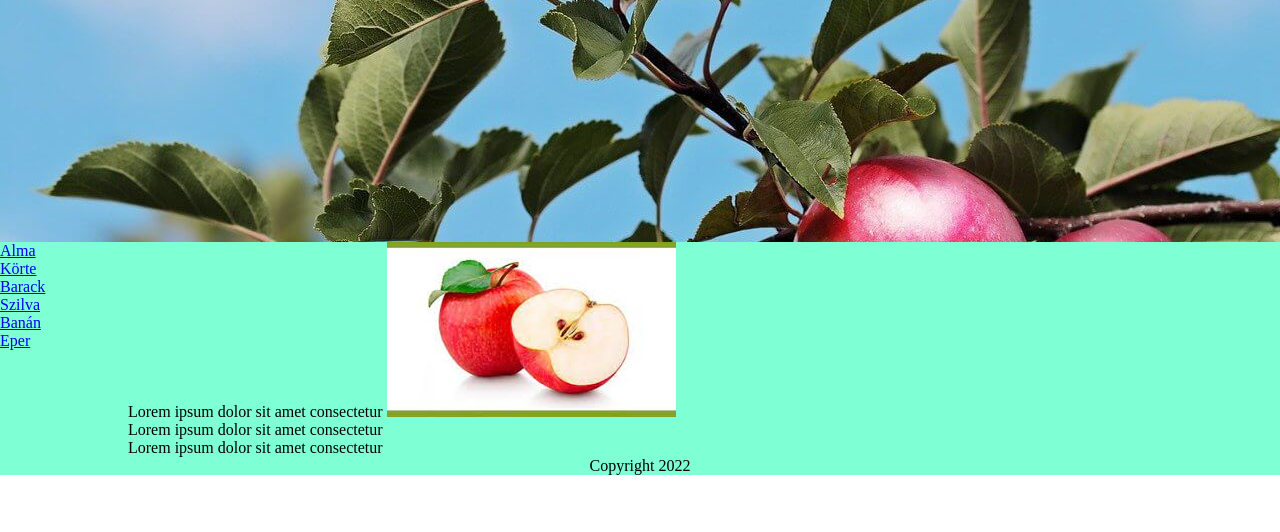
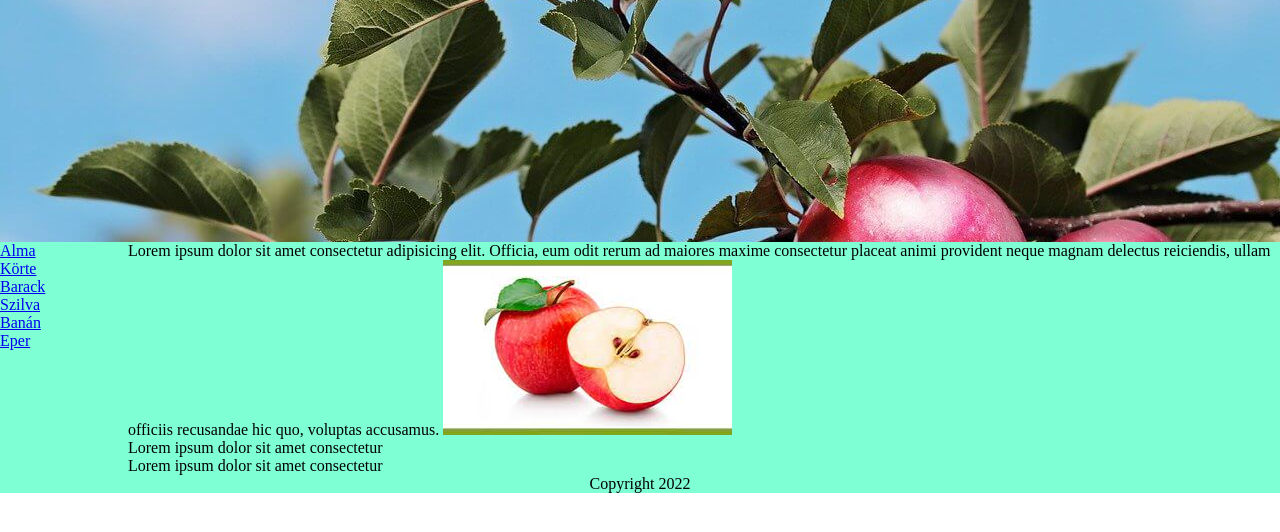
Before and after one commit to KuruczJanos/NodeHtml12.06, a website: page index.html in a window 1280 px wide. Shown: the part 58-590 px from the top of the page. Drawn offline with Linux system fonts and the light colour scheme.

Commit message:
third commit

```diff
--- a/index.html
+++ b/index.html
@@ -25,7 +25,7 @@
             </div>
         </div>
         <div class="main2">
-            <p class="alma">Lorem ipsum dolor sit amet consectetur
+            <p class="alma">Lorem ipsum dolor sit amet consectetur adipisicing elit. Officia, eum odit rerum ad maiores maxime consectetur placeat animi provident neque magnam delectus reiciendis, ullam officiis recusandae hic quo, voluptas accusamus.
                 <img src="./letöltés.jpg" alt="alma">
             </p>
             <p>Lorem ipsum dolor sit amet consectetur</p>
```
